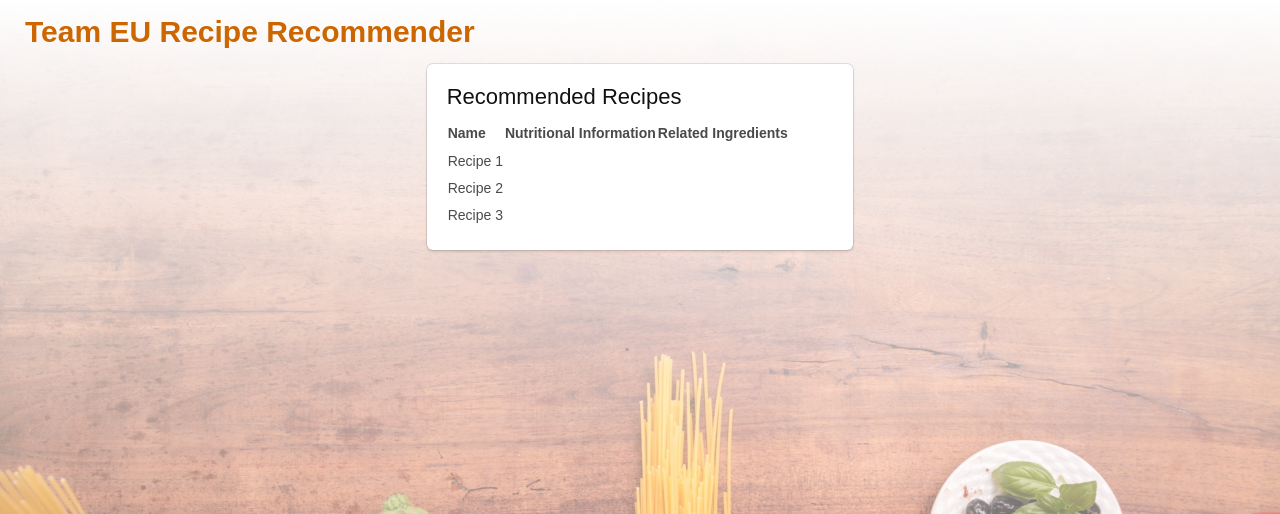
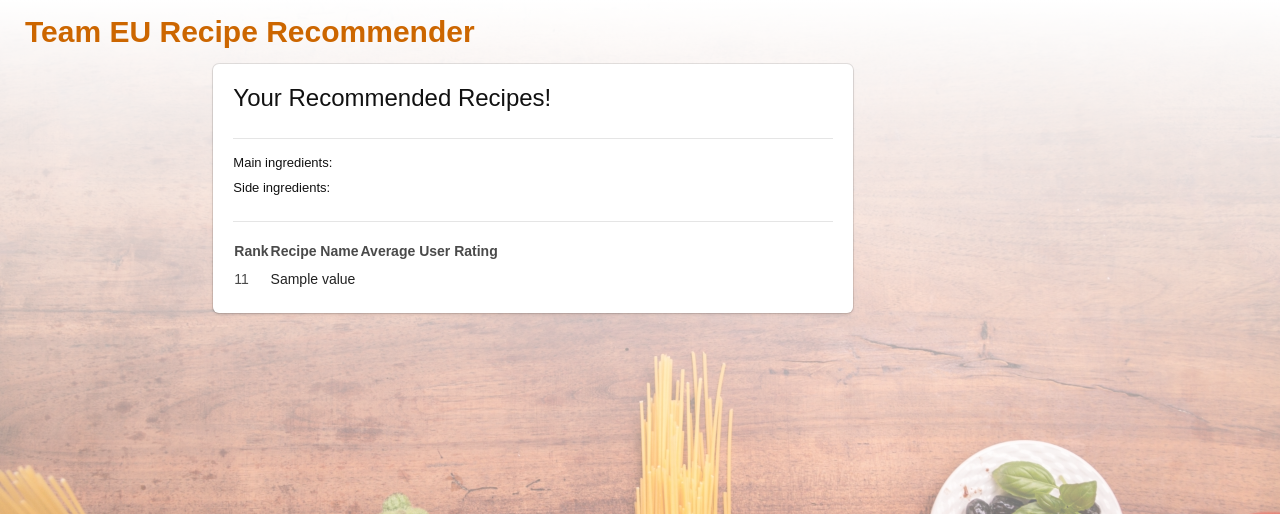
Before and after one commit to hljan/recipe-recommender, a Flask app: template RecipeApp/templates/text_search.html in a window 1280 px wide. Shown: the top 514 px of the page. Run offline with Flask 2, Linux system fonts and the light colour scheme; the template is opened without the code that fills it: most values are stand-ins (such as "Sample title", 1, 10 or a date in 2020); some libraries are stand-ins or nearby versions.

Commit message:
Added Text-Search Functionality

```diff
--- a/RecipeApp/models.py
+++ b/RecipeApp/models.py
@@ -29,6 +29,11 @@
     users = pd.read_csv(path, header=0).to_dict()
     return users
 
+def get_recipes(path='data/recipe_list.csv', limit=10):
+    recipes_df = pd.read_csv(path, header=0)
+    top_recipes = recipes_df.head(limit)
+    recipes = top_recipes.to_dict()
+    return recipes
 
 def init_neo4j(uri='bolt://localhost:7687', auth=('neo4j', 'recipe')):
     #driver = Graph(bolt=True, host='localhost', user=auth[0], password=auth[-1])
--- a/RecipeApp/templates/text_search.html
+++ b/RecipeApp/templates/text_search.html
@@ -1,28 +1,24 @@
 {% extends "base.html" %}
 {% block bodyContent %}
-    <div class="column is-4 is-offset-4 box">
-                <h2>Recommended Recipes</h2>
+    <div class="column is-6 is-offset-2 box">
+                <h1>Your Recommended Recipes!</h1>
+                <hr>
+                <h6>Main ingredients:</h6>
+                <h6>Side ingredients:</h6>
+                <hr>
                 <table>
                     <tr>
-                        <th>Name</th>
-                        <th>Nutritional Information</th>
-                        <th>Related Ingredients</th>
+                        <th>Rank</th>
+                        <th>Recipe Name</th>
+                        <th>Average User Rating</th>
                     </tr>
+                    {% for key,value in recipe_names.items() %}
                     <tr>
-                        <td>Recipe 1</td>
-                        <td></td>
+                        <td>{{ key|int + 1 }}</td>
+                        <td><a href="/recipes/{{ key }}">{{value}}</a></td>
                         <td></td>
                     </tr>
-                    <tr>
-                        <td>Recipe 2</td>
-                        <td></td>
-                        <td></td>
-                    </tr>
-                    <tr>
-                        <td>Recipe 3</td>
-                        <td></td>
-                        <td></td>
-                    </tr>
+                    {% endfor %}
                 </table>
             </div>
 {% endblock %}
--- a/RecipeApp/text_search.py
+++ b/RecipeApp/text_search.py
@@ -1,5 +1,6 @@
 from flask import Blueprint, render_template
 from flask_login import login_required
+from models import get_recipes
 
 textSearch = Blueprint('textSearch', __name__)
 
@@ -7,4 +8,6 @@
 @textSearch.route('/text-search/<user_id>')
 # @login_required
 def text_search(user_id):
-    return render_template('text_search.html')
+    recipes = get_recipes()
+    recipe_names = recipes['name']
+    return render_template('text_search.html',user_id=user_id, recipe_names=recipe_names)
```
